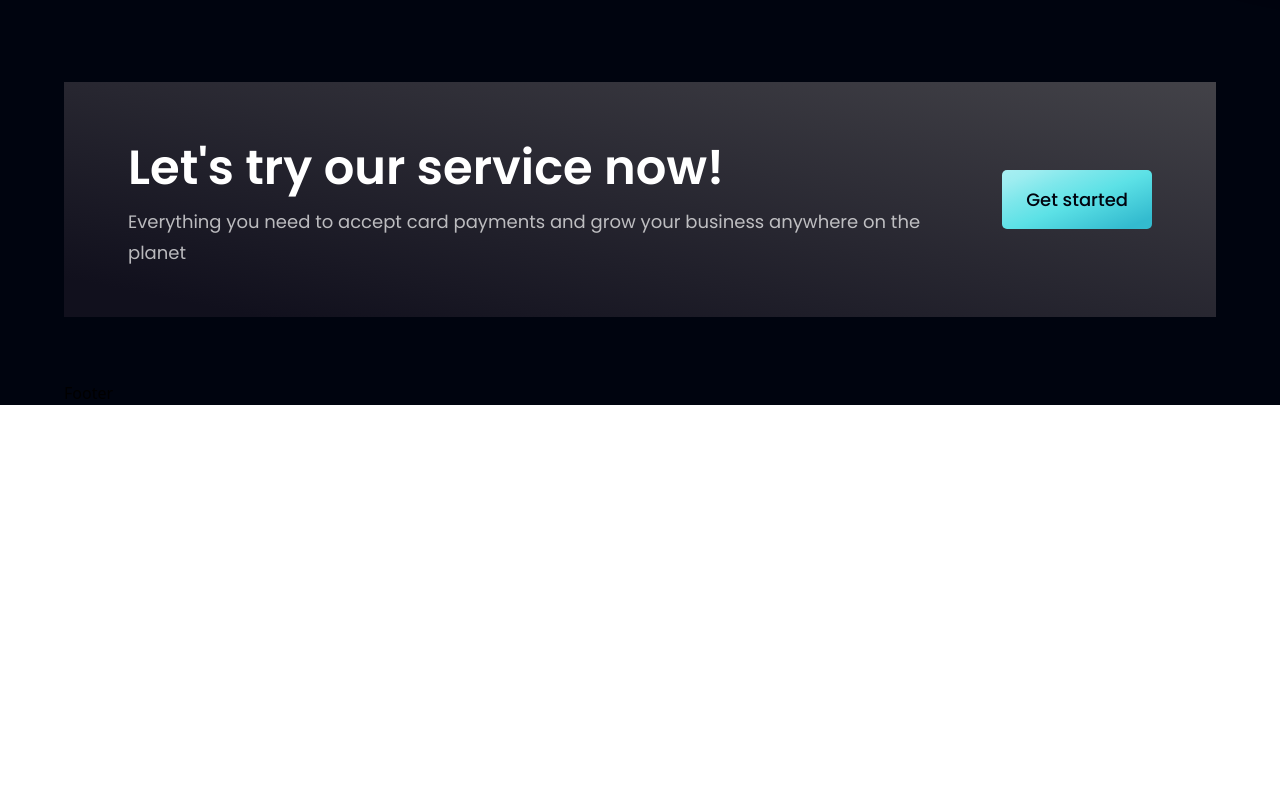
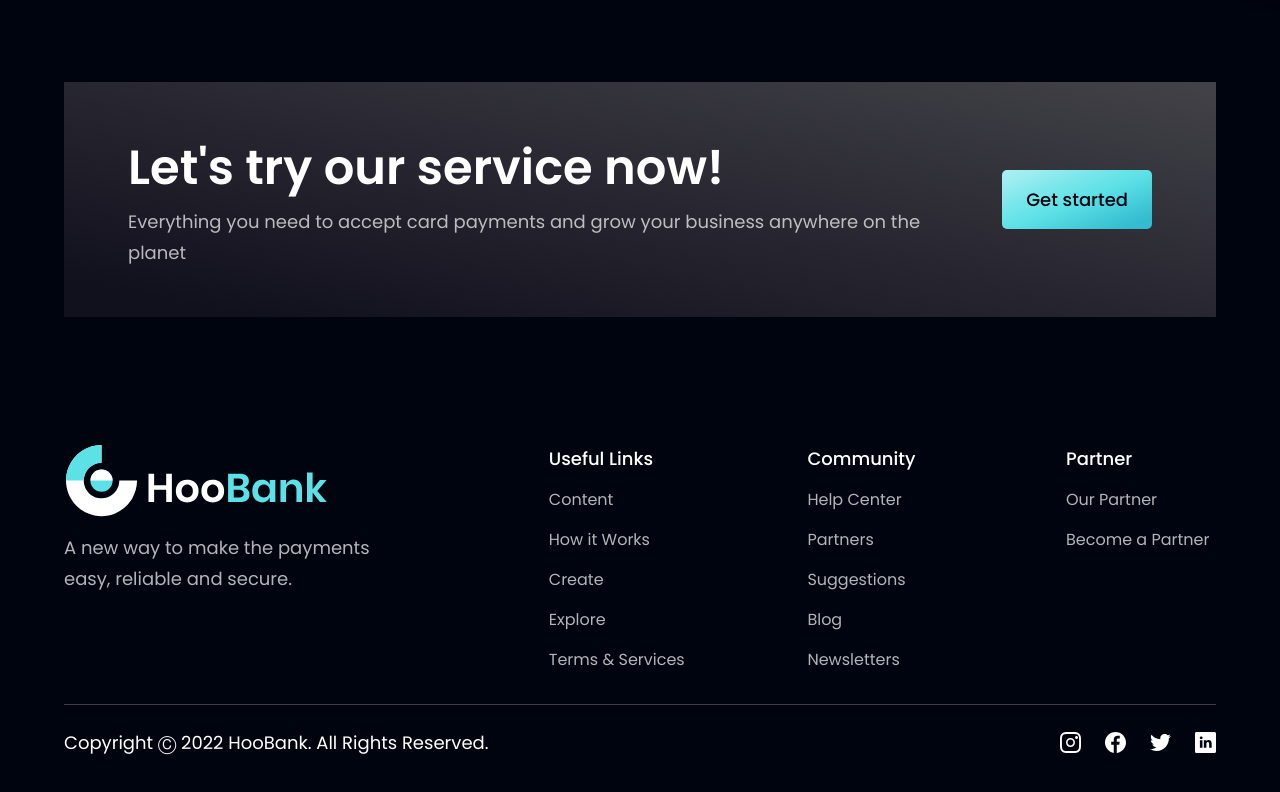
Before and after one commit to devavaz/payment-app, a React (Vite) app: page / in a window 1280 px wide. Shown: the part 4075-4867 px from the top of the page. Before the commit the page ends 4480 px from the top, so only its background shows below. Built offline with nearby package versions, Linux system fonts and the light colour scheme.

Commit message:
- added footer comp -implement build com - added million js to make react faster

```diff
--- a/package.json
+++ b/package.json
@@ -9,6 +9,7 @@
     "preview": "vite preview"
   },
   "dependencies": {
+    "million": "^2.6.4",
     "react": "^18.2.0",
     "react-dom": "^18.2.0"
   },
--- a/src/components/Footer.jsx
+++ b/src/components/Footer.jsx
@@ -1,9 +1,64 @@
-import React from 'react'
+import styles from "../style";
+import { logo } from "../assets";
+import { footerLinks, socialMedia } from "../constants";
 
-const Footer = () => {
-  return (
-    <div>Footer</div>
-  )
-}
+const Footer = () => (
+  <section className={`${styles.flexCenter} ${styles.paddingY} flex-col`}>
+    <div className={`${styles.flexStart} md:flex-row flex-col mb-8 w-full`}>
+      <div className="flex-[1] flex flex-col justify-start mr-10">
+        <img
+          src={logo}
+          alt="hoobank"
+          className="w-[266px] h-[72.14px] object-contain"
+        />
+        <p className={`${styles.paragraph} mt-4 max-w-[312px]`}>
+          A new way to make the payments easy, reliable and secure.
+        </p>
+      </div>
 
-export default Footer
+      <div className="flex-[1.5] w-full flex flex-row justify-between flex-wrap md:mt-0 mt-10">
+        {footerLinks.map((footerlink) => (
+          <div key={footerlink.title} className={`flex flex-col ss:my-0 my-4 min-w-[150px]`}>
+            <h4 className="font-poppins font-medium text-[18px] leading-[27px] text-white">
+              {footerlink.title}
+            </h4>
+            <ul className="list-none mt-4">
+              {footerlink.links.map((link, index) => (
+                <li
+                  key={link.name}
+                  className={`font-poppins font-normal text-[16px] leading-[24px] text-dimWhite hover:text-secondary cursor-pointer ${
+                    index !== footerlink.links.length - 1 ? "mb-4" : "mb-0"
+                  }`}
+                >
+                  {link.name}
+                </li>
+              ))}
+            </ul>
+          </div>
+        ))}
+      </div>
+    </div>
+
+    <div className="w-full flex justify-between items-center md:flex-row flex-col pt-6 border-t-[1px] border-t-[#3F3E45]">
+      <p className="font-poppins font-normal text-center text-[18px] leading-[27px] text-white">
+        Copyright Ⓒ 2022 HooBank. All Rights Reserved.
+      </p>
+
+      <div className="flex flex-row md:mt-0 mt-6">
+        {socialMedia.map((social, index) => (
+          <img
+            key={social.id}
+            src={social.icon}
+            alt={social.id}
+            className={`w-[21px] h-[21px] object-contain cursor-pointer ${
+              index !== socialMedia.length - 1 ? "mr-6" : "mr-0"
+            }`}
+            onClick={() => window.open(social.link)}
+          />
+        ))}
+      </div>
+    </div>
+  </section>
+);
+
+export default Footer;
--- a/vite.config.js
+++ b/vite.config.js
@@ -1,7 +1,8 @@
+import million from 'million/compiler';
 import { defineConfig } from 'vite'
 import react from '@vitejs/plugin-react'
 
 // https://vitejs.dev/config/
 export default defineConfig({
-  plugins: [react()]
+  plugins: [million.vite({ auto: true }), react()]
 })
```
Also changed, not shown: 1 other file (tests, documents, lock files or other folders).
